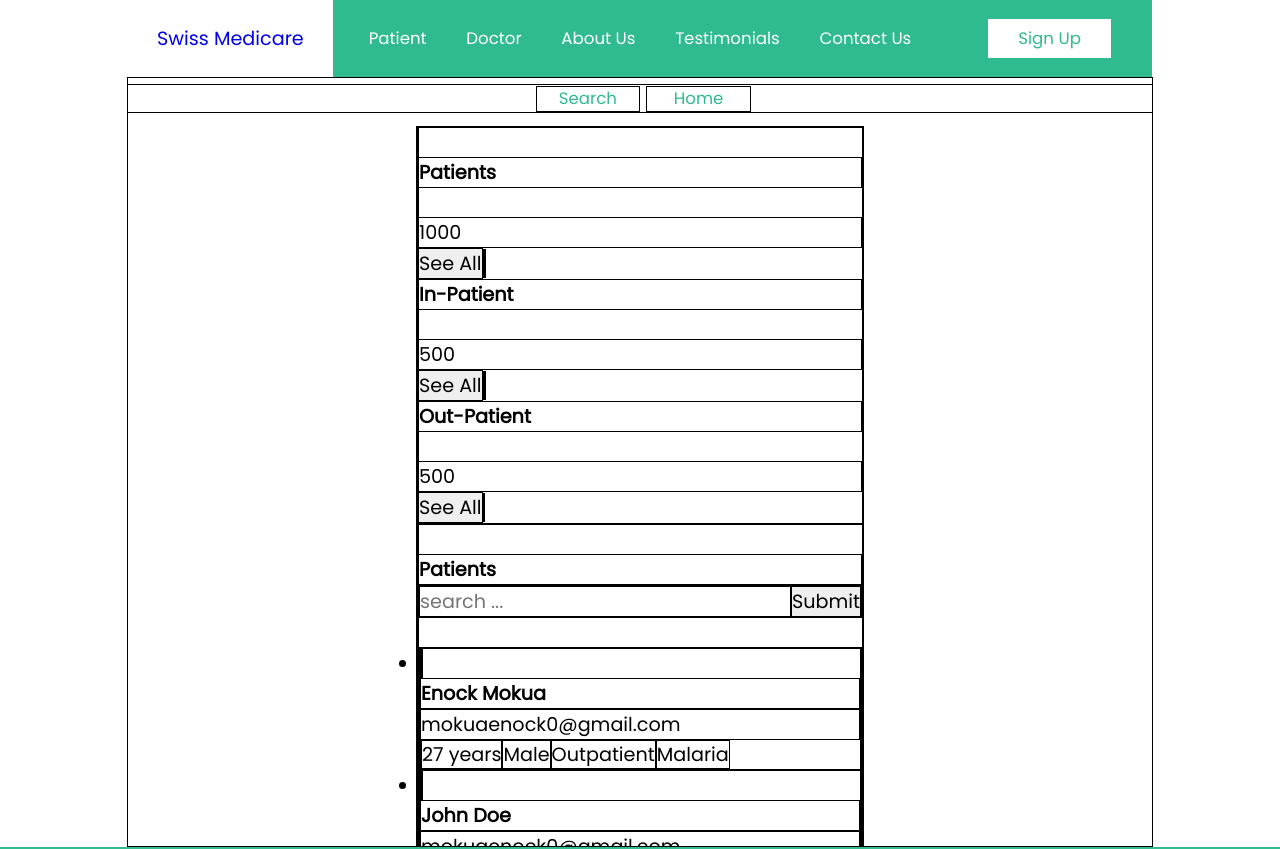
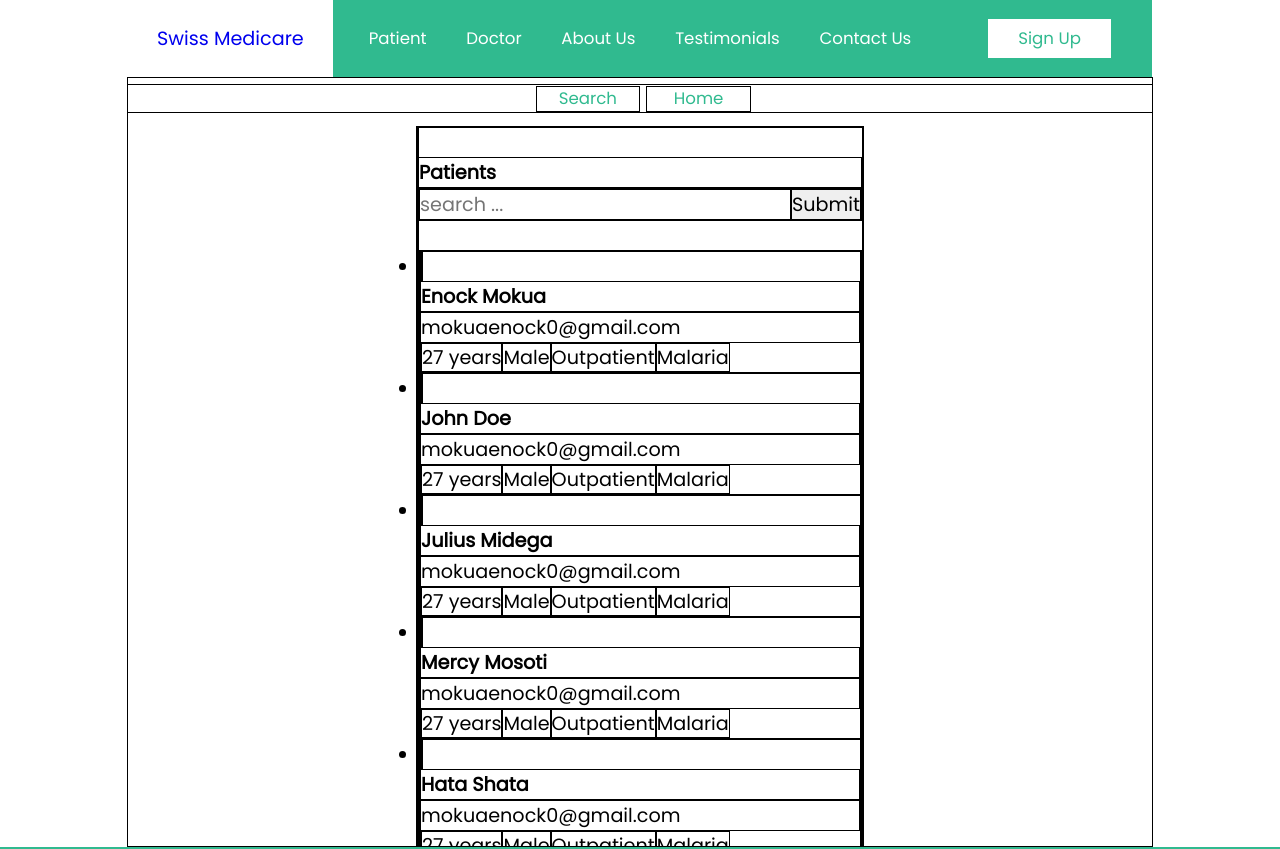
Before and after one commit to MokuaEnock/swiss, a React (Create React App) app: page /doctor in a window 1280 px wide. Shown: the top 849 px of the page. Built offline with nearby package versions, Linux system fonts and the light colour scheme.

Commit message:
remove doctor stats

```diff
--- a/src/components/doctor/doctor.js
+++ b/src/components/doctor/doctor.js
@@ -36,32 +36,6 @@ export default function Doctor() {
       </span>
 
       <section id="doctor-section">
-        <div id="doctor-stats">
-          <span className="doctor-stat">
-            <h3 className="doctor-stat-header">Patients</h3>
-            <span className="doctor-stat-par">
-              <p>1000</p>
-              <button>See All</button>
-            </span>
-          </span>
-
-          <span className="doctor-stat">
-            <h3 className="doctor-stat-header">In-Patient</h3>
-            <span className="doctor-stat-par">
-              <p>500</p>
-              <button>See All</button>
-            </span>
-          </span>
-
-          <span className="doctor-stat">
-            <h3 className="doctor-stat-header">Out-Patient</h3>
-            <span className="doctor-stat-par">
-              <p>500</p>
-              <button>See All</button>
-            </span>
-          </span>
-        </div>
-
         <div id="doctor-container">
           <span id="doctor-container-header">
             <h2 id="doctor-title">Patients</h2>
```
